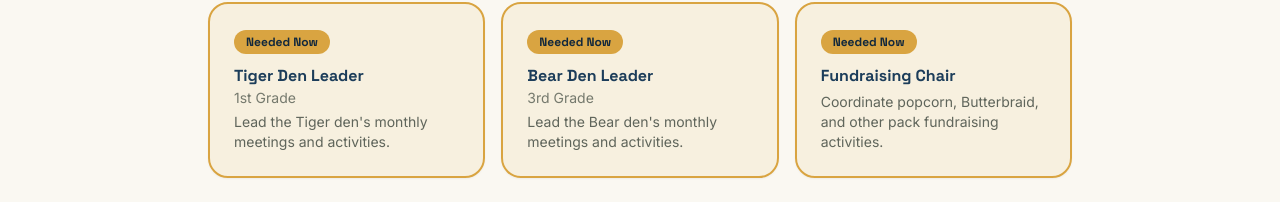
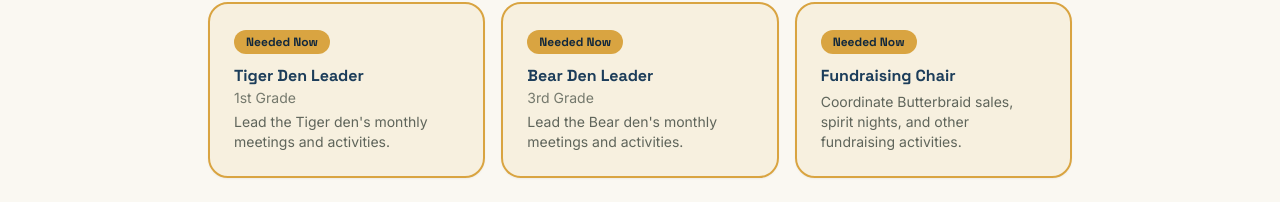
Before and after one commit to beachsomewhere/pack786-website, a Next.js app: page /volunteer in a window 1280 px wide. Shown: the part 517-719 px from the top of the page. Built offline with nearby package versions, Linux system fonts and the light colour scheme.

Commit message:
Update Fundraising Chair description wording

```diff
--- a/app/volunteer/page.tsx
+++ b/app/volunteer/page.tsx
@@ -6,7 +6,7 @@ export const metadata: Metadata = { title: "Volunteer" };
 const CURRENT_NEEDS = [
   { title: "Tiger Den Leader", grade: "1st Grade", desc: "Lead the Tiger den's monthly meetings and activities." },
   { title: "Bear Den Leader", grade: "3rd Grade", desc: "Lead the Bear den's monthly meetings and activities." },
-  { title: "Fundraising Chair", desc: "Coordinate popcorn, Butterbraid, and other pack fundraising activities." },
+  { title: "Fundraising Chair", desc: "Coordinate Butterbraid sales, spirit nights, and other fundraising activities." },
 ];
 
 const WAYS_TO_HELP = [
```
